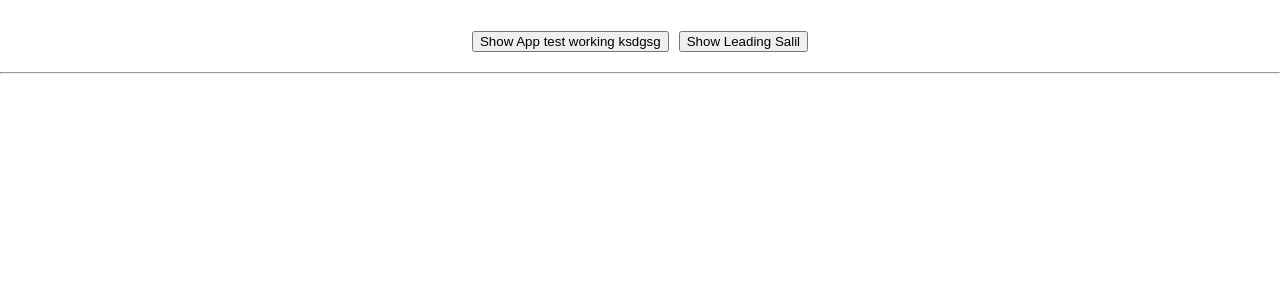
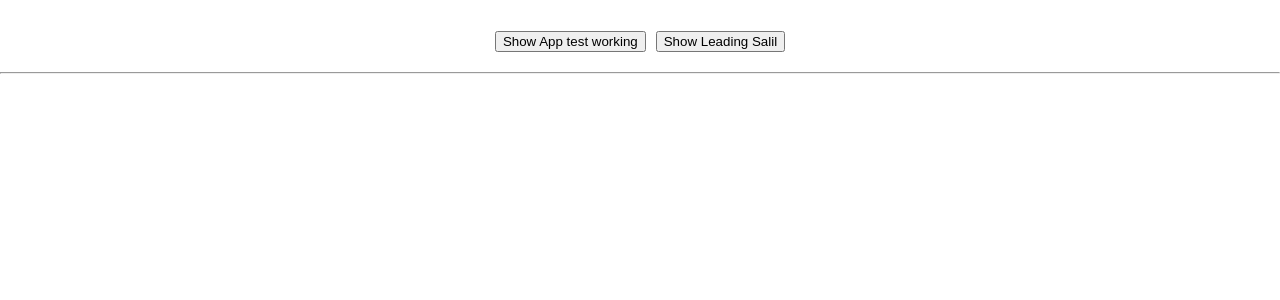
Before and after one commit to SalilAroraGitHub/fullstack-app, a React (Create React App) app in the folder frontend/: page / in a window 1280 px wide. Shown: the top 300 px of the page. Built offline with nearby package versions, Linux system fonts and the light colour scheme.

Commit message:
fix: remove extraneous text from button label in Root component

```diff
--- a/frontend/src/index.js
+++ b/frontend/src/index.js
@@ -13,7 +13,7 @@ function Root() {
 
       {/* ✅ BY DEFAULT 2 BUTTONS SHOW */}
       <button onClick={() => setActiveComponent("app")}>
-        Show App test working  ksdgsg
+        Show App test working
       </button>
 
       <button
```
